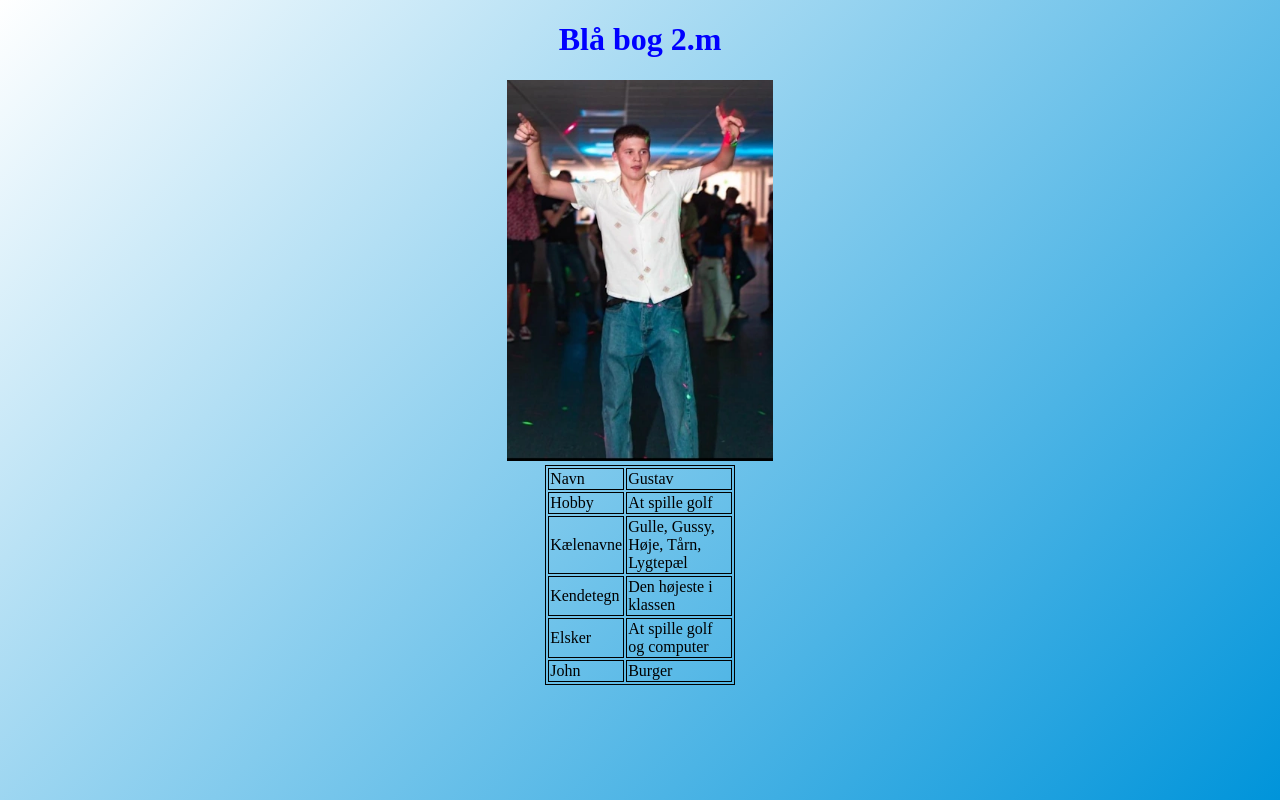
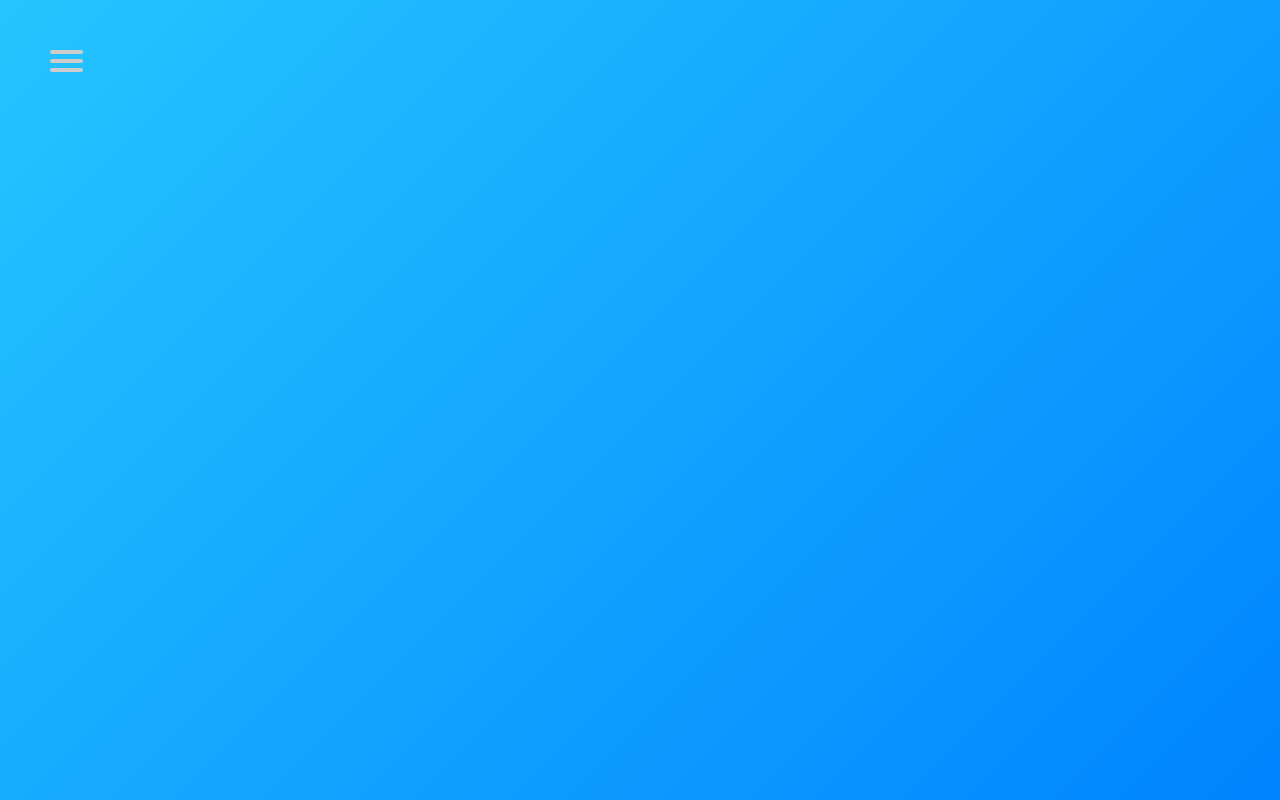
Before and after one commit to Gussy8/Gussy8.github.io, a PHP site: page / in a window 1280 px wide; the page is wider, and only the part inside the window is pictured. Run offline with PHP 8.4, Linux system fonts and the light colour scheme.

Commit message:
Burger menu

```diff
--- /dev/null
+++ b/Burger.css
@@ -0,0 +1,137 @@
+body
+{
+  margin: 0;
+  padding: 0;
+
+
+  background: linear-gradient(135deg, #26c5ff, #0084ff);
+  color: #cdcdcd;
+  font-family: "Avenir Next", "Avenir", sans-serif;
+}
+
+#menuToggle
+{
+  display: block;
+  position: relative;
+  top: 50px;
+  left: 50px;
+
+  z-index: 1;
+
+  -webkit-user-select: none;
+  user-select: none;
+}
+
+#menuToggle a
+{
+  text-decoration: none;
+  color: #000000;
+
+  transition: color 0.3s ease;
+}
+
+#menuToggle a:hover
+{
+  color: 26c5ff;
+}
+
+
+#menuToggle input
+{
+  display: block;
+  width: 40px;
+  height: 32px;
+  position: absolute;
+  top: -7px;
+  left: -5px;
+
+  cursor: pointer;
+
+  opacity: 0;
+  z-index: 2;
+
+  -webkit-touch-callout: none;
+}
+
+
+#menuToggle span
+{
+  display: block;
+  width: 33px;
+  height: 4px;
+  margin-bottom: 5px;
+  position: relative;
+
+  background: #cdcdcd;
+  border-radius: 3px;
+
+  z-index: 1;
+
+  transform-origin: 4px 0px;
+
+  transition: transform 0.5s cubic-bezier(0.77,0.2,0.05,1.0),
+              background 0.5s cubic-bezier(0.77,0.2,0.05,1.0),
+              opacity 0.55s ease;
+}
+
+#menuToggle span:first-child
+{
+  transform-origin: 0% 0%;
+}
+
+#menuToggle span:nth-last-child(2)
+{
+  transform-origin: 0% 100%;
+}
+
+
+#menuToggle input:checked ~ span
+{
+  opacity: 1;
+  transform: rotate(45deg) translate(-2px, -1px);
+  background: #232323;
+}
+
+
+#menuToggle input:checked ~ span:nth-last-child(3)
+{
+  opacity: 0;
+  transform: rotate(0deg) scale(0.2, 0.2);
+}
+
+
+#menuToggle input:checked ~ span:nth-last-child(2)
+{
+  transform: rotate(-45deg) translate(0, -1px);
+}
+
+#menu
+{
+  position: absolute;
+  width: 300px;
+  margin: -100px 0 0 -50px;
+  padding: 50px;
+  padding-top: 125px;
+
+  background: #ededed;
+  list-style-type: none;
+  -webkit-font-smoothing: antialiased;
+  /* to stop flickering of text in safari */
+
+  transform-origin: 0% 0%;
+  transform: translate(-100%, 0);
+
+  transition: transform 0.5s cubic-bezier(0.77,0.2,0.05,1.0);
+}
+
+#menu li
+{
+  padding: 10px 0;
+  font-size: 22px;
+}
+
+
+#menuToggle input:checked ~ ul
+{
+  transform: none;
+}
--- a/index.html
+++ b/index.html
@@ -1,45 +1,45 @@
 <!DOCTYPE html>
 
 <html lang="en" xmlns="http://www.w3.org/1999/xhtml">
+
 <head>
     <meta charset="utf-8" />
     <title>Gulles dagbog</title>
     <link href="styles.css" rel="stylesheet" />
+    <link href="Burger.css" rel="stylesheet" />
 </head>
+
 <body>
-    <center>
-        <h1 class="overskrift">Blå bog 2.m</h1>
-        <img src=Billeder/gusse.webp
-             height="381,75"
-             width="266,25" />
+    <nav role="navigation">
+        <div id="menuToggle">
 
-    <table style="width:15%">
+            <input type="checkbox" />
 
-        <tr>
-            <td>Navn</td>
-            <td>Gustav</td>
-        </tr>
-        <tr>
-            <td>Hobby</td>
-            <td>At spille golf</td>
-        </tr>
-        <tr>
-            <td>Kælenavne</td>
-            <td>Gulle, Gussy, Høje, Tårn, Lygtepæl</td>
-        </tr>
-        <tr>
-            <td>Kendetegn</td>
-            <td>Den højeste i klassen</td>
-        </tr>
-        <tr>
-            <td>Elsker</td>
-            <td>At spille golf og computer</td>
-        </tr>
-        <tr>
-            <td>John</td>
-            <td>Burger</td>
-        </tr>
-    </table>
-    </center>
+
+            <span></span>
+            <span></span>
+            <span></span>
+
+
+            <ul id="menu">
+                <a href="#">
+                    <li>Home</li>
+                </a>
+                <a href="/om.html">
+                    <li>About</li>
+                </a>
+                <a href="#">
+                    <li>Info</li>
+                </a>
+                <a href="#">
+                    <li>Contact</li>
+                </a>
+                <a href="https://erikterwan.com/" target="_blank">
+                    <li>Show me more</li>
+                </a>
+            </ul>
+        </div>
+    </nav>
 </body>
+
 </html>
--- a/styles.css
+++ b/styles.css
@@ -6,12 +6,16 @@ table, th, td {
     border: 1px solid black;
 }
 
+td {
+    color: #000000;
+}
+
 
 .overskrift {
     color: blue;
 }
 body {
-    background: linear-gradient(135deg, #ffffff,#0094da)
+    background: linear-gradient(135deg, #26c5ff,#0084ff)
 
 
 }
```
Also changed, not shown: om.html (added, +45 -0 lines).
